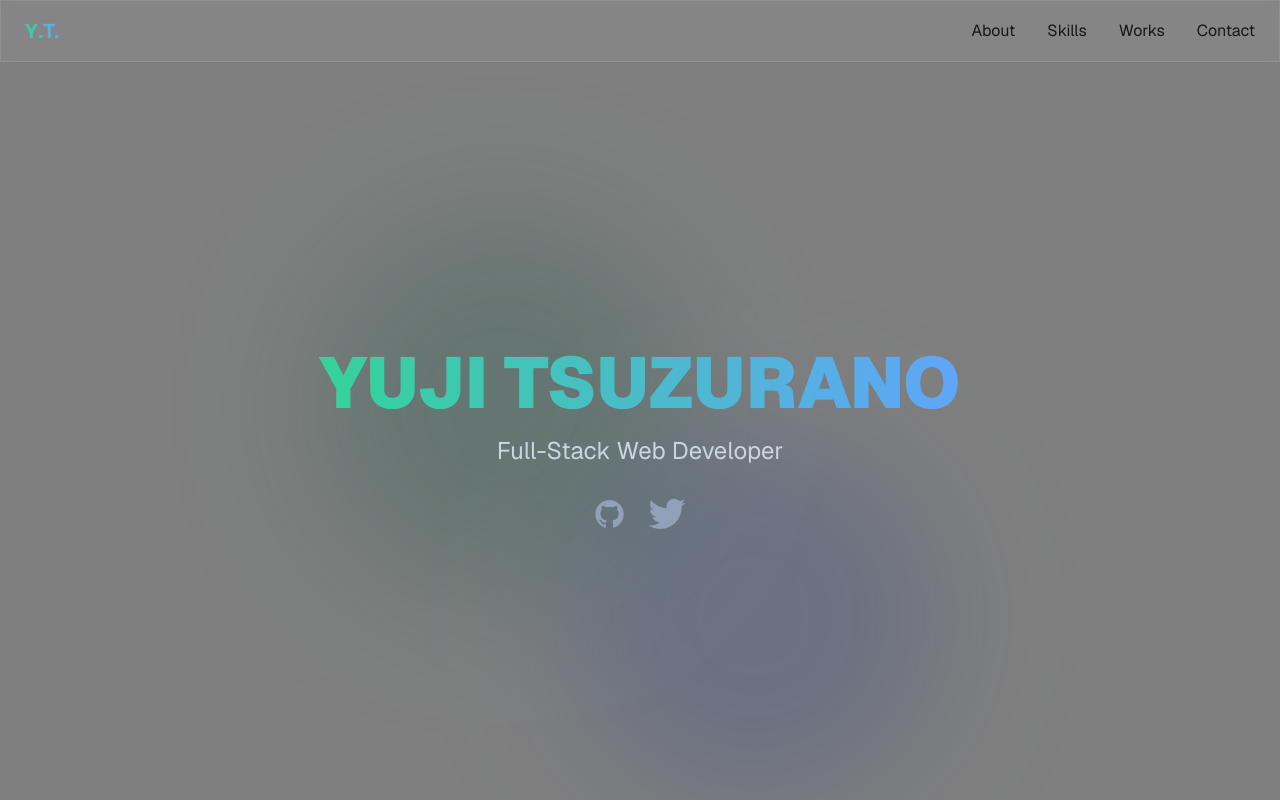
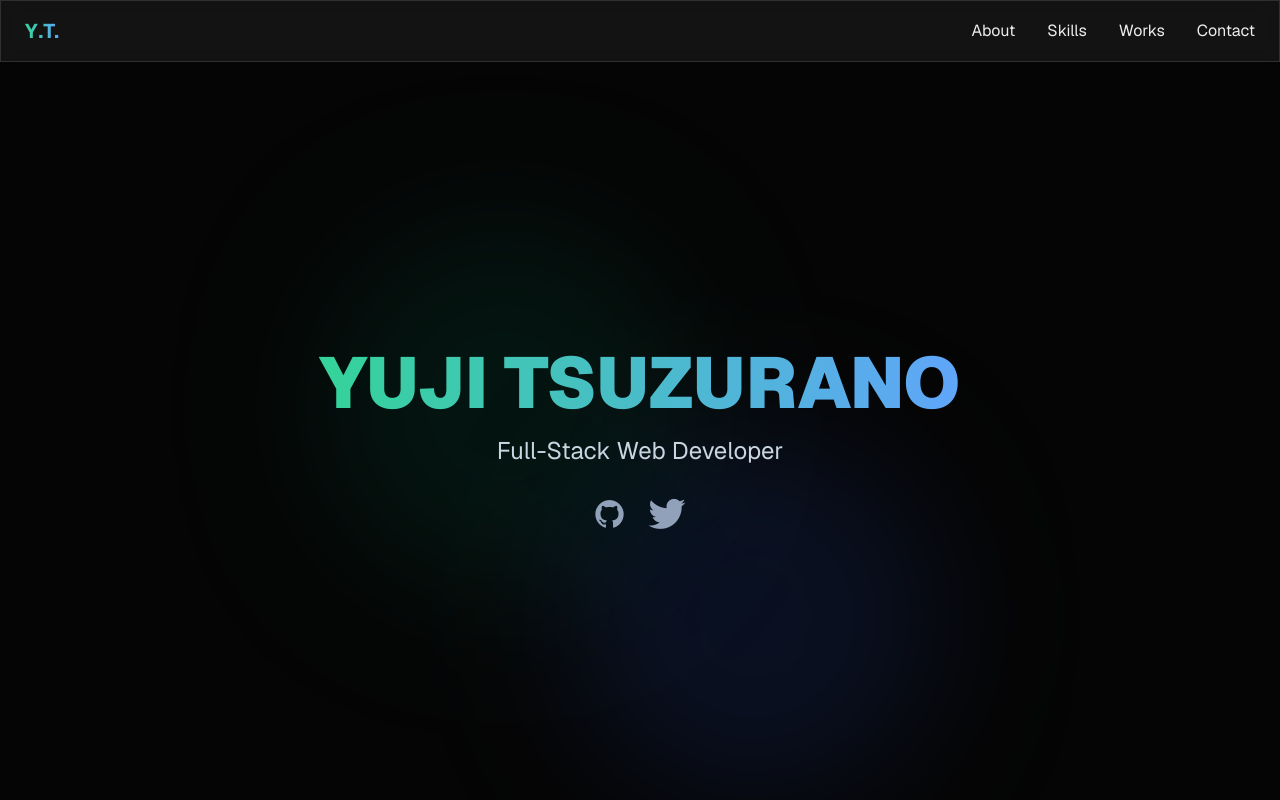
Before and after one commit to yuji-tsuzurano/my-portfolio, a Next.js app: page / in a window 1280 px wide. Shown: the top 800 px of the page. Built offline with nearby package versions, Linux system fonts and the light colour scheme.

Commit message:
ブラウザの設定によらずにダークモードを適用するように修正

```diff
--- a/app/globals.css
+++ b/app/globals.css
@@ -1,15 +1,17 @@
 @import "tailwindcss";
 
+/* Always use dark scheme regardless of OS/browser preference */
 :root {
-  --background: #ffffff;
-  --foreground: #171717;
+  color-scheme: dark;
+  --background: #0a0a0a;
+  --foreground: #ededed;
 }
 
-@media (prefers-color-scheme: dark) {
-  :root {
-    --background: #0a0a0a;
-    --foreground: #ededed;
-  }
+/* Fallback to ensure dark even if CSS variables unsupported */
+html,
+body {
+  background-color: #0a0a0a;
+  color: #ededed;
 }
 
 body {
@@ -38,9 +40,20 @@ body {
 }
 
 .glass-effect {
-  background: rgba(255, 255, 255, 0.05);
+  background: rgba(255, 255, 255, 0.06);
   backdrop-filter: blur(10px);
-  border: 1px solid rgba(255, 255, 255, 0.1);
+  border: 1px solid rgba(255, 255, 255, 0.12);
+}
+
+/* Make glass readable on browsers without backdrop-filter */
+@supports not (
+    (-webkit-backdrop-filter: blur(1px)) or
+    (backdrop-filter: blur(1px))
+  ) {
+  .glass-effect {
+    background: rgba(17, 24, 39, 0.85); /* slate-900-ish */
+    border-color: rgba(255, 255, 255, 0.08);
+  }
 }
 
 .active-nav {
```
